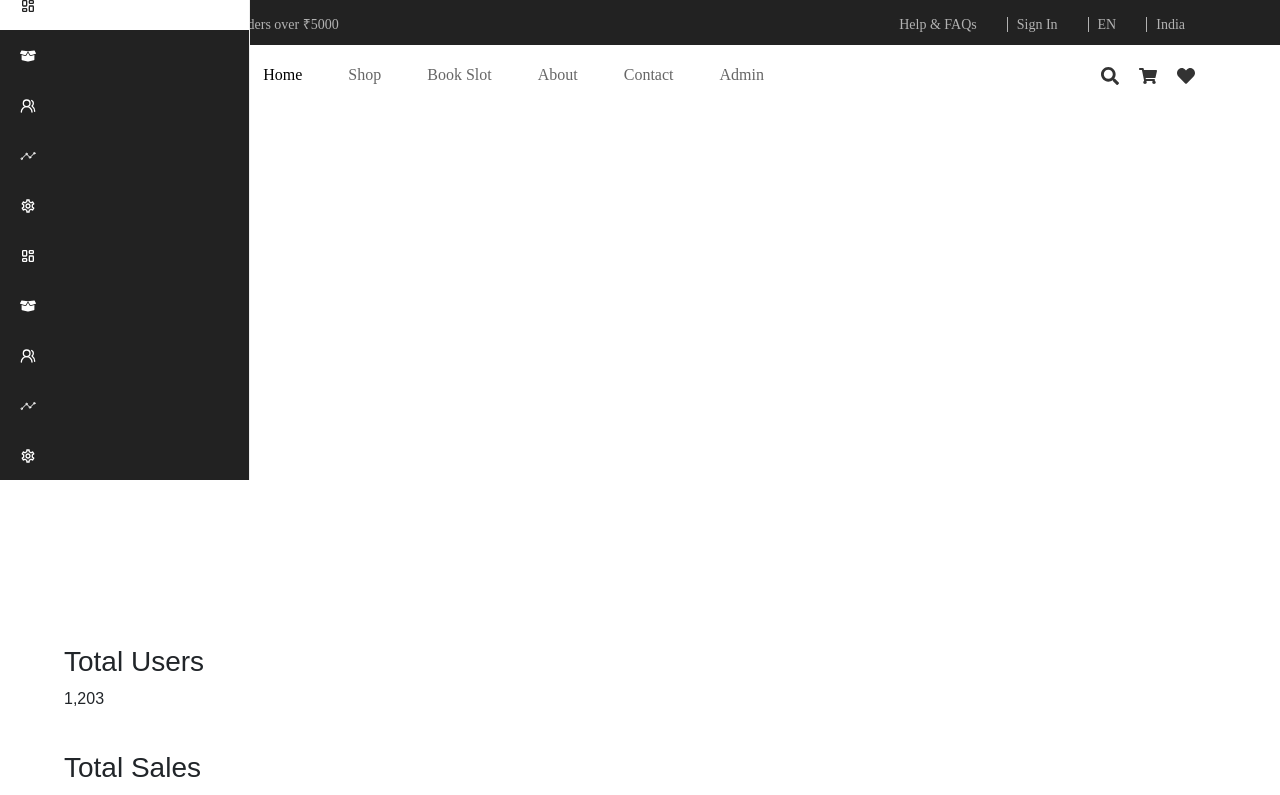
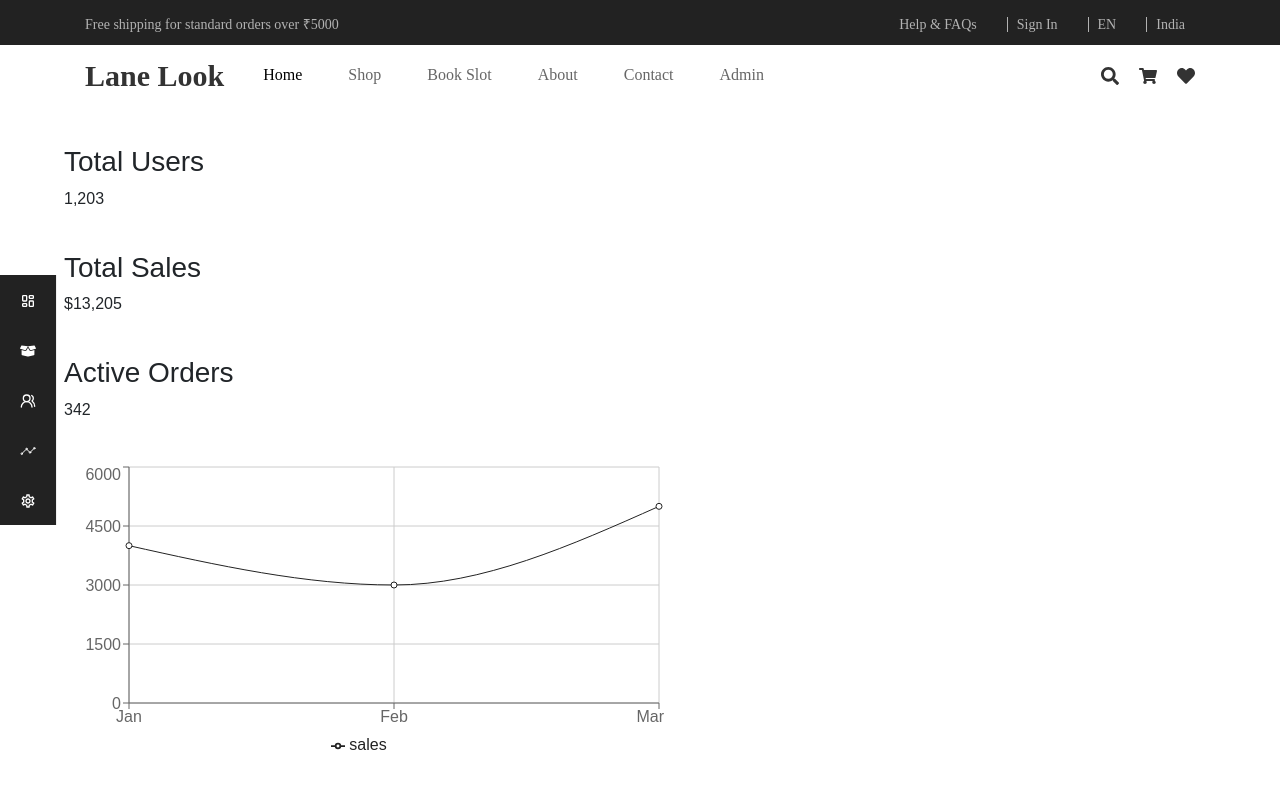
Before and after one commit to Atharva-xD/LaneLook, a React (Create React App) app: page /admin in a window 1280 px wide. Shown: the top 795 px of the page. Built offline with nearby package versions, Linux system fonts and the light colour scheme.

Commit message:
Updated the sidebar css

```diff
--- a/src/components/admin/DashboardPage.js
+++ b/src/components/admin/DashboardPage.js
@@ -9,7 +9,6 @@ import './Admin.css';
 const AdminDashboard = () => {
   return (
     <div className="admin-dashboard">
-      <SidebarAdmin />
       <div className="main-content container">
         <div className="dashboard-overview">
           <StatsCard title="Total Users" value="1,203" icon="user" />
--- a/src/components/admin/Sidebar.css
+++ b/src/components/admin/Sidebar.css
@@ -1,29 +1,14 @@
 /* Sidebar.css */
 .sidebar {
-    position: fixed; /* Fix the sidebar to the left side */
-    top: 50%; /* Center it vertically */
-    left: 0; /* Align it to the left */
-    transform: translateY(-50%); /* Adjust for the height of the sidebar */
-    width: fit-content;
-    min-width: 50px;
-    background-color: #222;
-    color: #fff;
-    z-index: 1000; /* Ensure it stays above other content */
-}
-
-.sidebar a {
-    text-decoration: none;
-    font-size: 16px;
-    font-weight: 500;
-    /* border-radius: 5px; */
-    display: flex; /* Ensures icons and text are aligned */
-    align-items: center; /* Center align items vertically */
-    padding: 10px; /* Add some padding for better spacing */
-}
-
-.sidebar a:hover {
-    background-color: #fff; /* Background color on hover */
-    color: #222; /* Text color on hover */
+    position: fixed !important; /* Fix the sidebar to the left side */
+    top: 50% !important; /* Center it vertically */
+    left: 0 !important; /* Align it to the left */
+    transform: translateY(-50%) !important; /* Adjust for the height of the sidebar */
+    width: fit-content !important;
+    min-width: 50px !important;
+    background-color: #222 !important;
+    color: #fff !important;
+    z-index: 1000 !important; /* Ensure it stays above other content */
 }
 
 .sidebar-icon {
```
